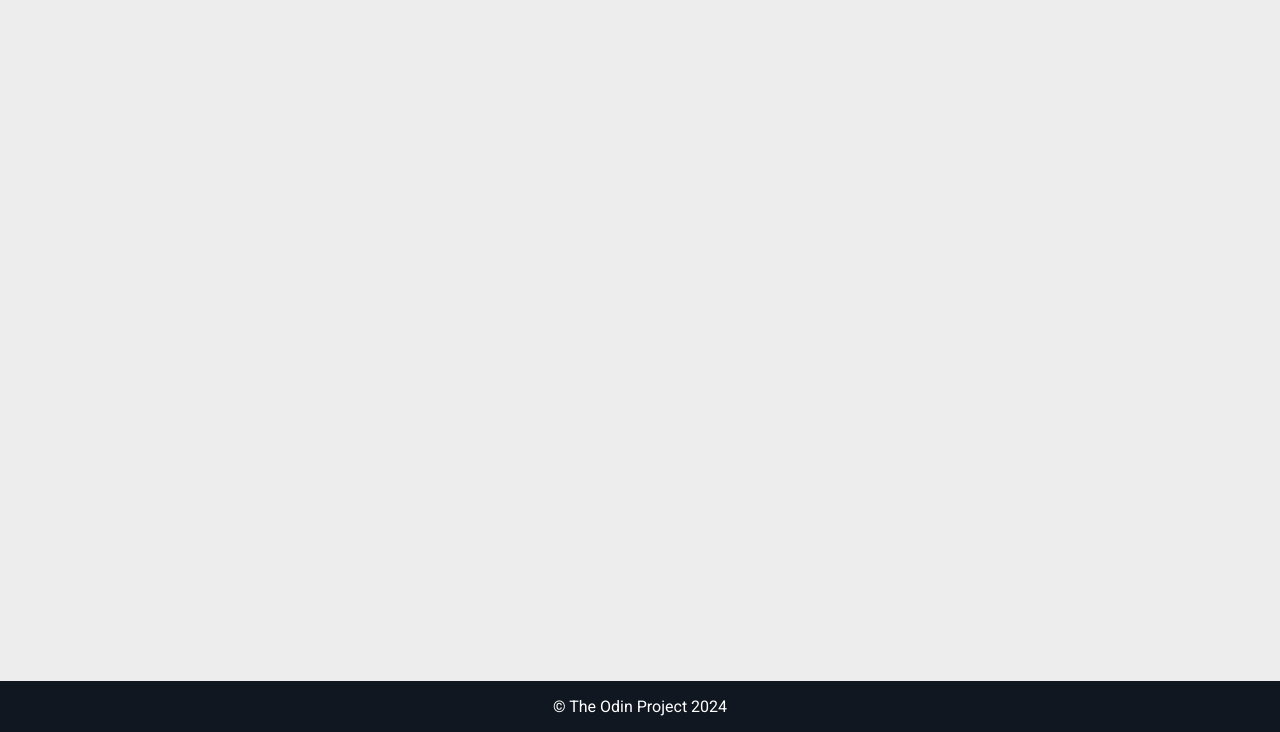
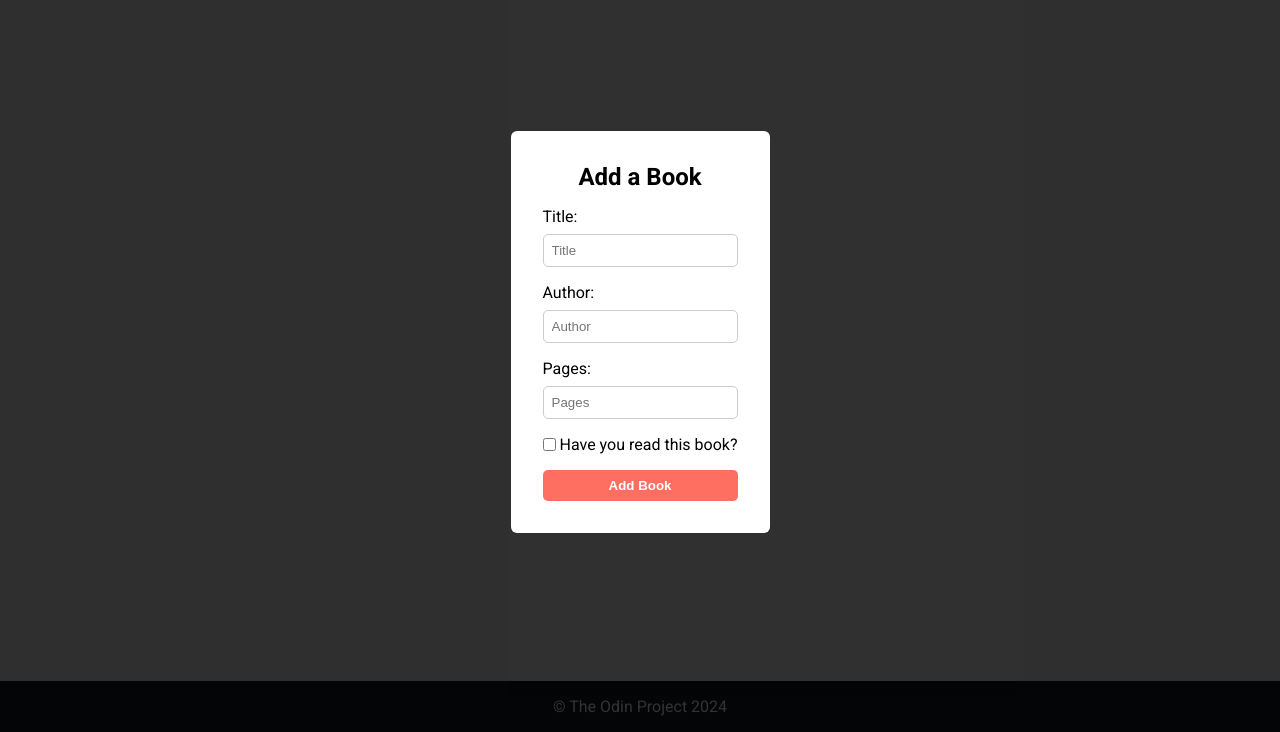
Before and after one commit to Victor-M-Giraldo/library, a plain HTML site: page index.html in a window 1280 px wide. Both pictures are taken after a click on the button "Add Book". Shown: the part 68-800 px from the top of the page. Drawn offline with Linux system fonts and the light colour scheme.

Commit message:
Add a dialog to allow users to add a book to the library

```diff
--- a/index.html
+++ b/index.html
@@ -10,6 +10,26 @@
 </head>
 
 <body>
+    <dialog id="dialog">
+        <form action="" class="add-book-form">
+            <h2 class="form-title">Add a Book</h2>
+            <label for="title" class="form-field-wrapper">
+                Title:
+                <input type="text" id="title" placeholder="Title" required/>
+            </label>
+            <label for="author" class="form-field-wrapper">Author:
+                <input type="text" id="author" placeholder="Author" required/>
+            </label>
+            <label for="pages" class="form-field-wrapper">Pages:
+                <input type="number" id="pages" placeholder="Pages" required min="1"/>
+            </label>
+            <label for="read" class="checkbox-label">
+                <input type="checkbox" id="read" required/>
+                <span>Have you read this book?</span>
+            </label>
+            <button type="submit" id="close-modal" autofocus>Add Book</button>
+        </form>
+    </dialog>
     <header>
         <nav>
             <h1 class="header-text">
@@ -27,4 +47,5 @@
         <p class="footer-text">&copy The Odin Project 2024</p>
     </footer>
 </body>
+
 </html>
--- a/public/css/style.css
+++ b/public/css/style.css
@@ -83,3 +83,89 @@ nav {
     box-shadow: 0 4px 10px rgba(255, 59, 47, 0.4);
     cursor: pointer;
 }
+
+dialog {
+    margin: auto;
+    padding: 2rem;
+    border: none;
+    border-radius: 6px;
+    opacity: 0;
+    /* When we close and open our modal it transitions from display none to being displayed and vice versa */
+    /* Because of this, it doesn't give any time for our transition to take place. allow-discrete fixes this. */
+    transition: opacity 0.3s allow-discrete;
+}
+
+dialog[open] {
+    opacity: 1;
+}
+
+/* Gives a starting style to the dialog for our transition to use. */
+@starting-style {
+    dialog[open] {
+        opacity: 0;
+    }
+}
+
+dialog::backdrop {
+    background-color: rgba(0, 0, 0, 0);
+    transition: all 0.3s allow-discrete;
+}
+
+dialog[open]::backdrop {
+    background: rgba(0, 0, 0, 0.8);
+}
+
+@starting-style {
+    dialog[open]::backdrop {
+        background-color: rgba(0, 0, 0, 0);
+    }
+}
+
+.add-book-form {
+    display: flex;
+    flex-direction: column;
+    gap: 1rem;
+}
+
+.form-field-wrapper {
+    display: flex;
+    flex-direction: column;
+    gap: 0.5rem;
+}
+
+.form-title {
+    text-align: center;
+}
+
+input[type="text"], input[type="number"] {
+    padding: 0.5rem;
+    border: 1px solid #ccc;
+    border-radius: 5px;
+}
+
+input[type="checkbox"] {
+    accent-color: #74992e;
+}
+
+.checkbox-label {
+    display: flex;
+    gap: .25rem;
+    align-items: center;
+}
+
+#close-modal {
+    background-color: var(--button-color);
+    color: white;
+    padding: 0.5rem 1rem;
+    border: none;
+    border-radius: 5px;
+    font-weight: bold;
+    transition: all 0.3s ease;
+}
+
+#close-modal:hover {
+    background-color: var(--button-hover-color);
+    transform: scale(1.1);
+    box-shadow: 0 4px 10px rgba(255, 59, 47, 0.4);
+    cursor: pointer;
+}
--- a/public/js/script.js
+++ b/public/js/script.js
@@ -1,3 +1,13 @@
+const openModal = document.querySelector("#add-book");
+const closeModal = document.querySelector("#close-modal");
+const modal = document.querySelector("#dialog");
+const title = document.querySelector("#title");
+const author = document.querySelector("#author");
+const pages = document.querySelector("#pages");
+const read = document.querySelector("#read");
+
+const library = [];
+
 function Book(title, author, pages, read) {
     if (typeof title !== 'string' || title === '') {
         throw new Error('Title must be a non-empty string');
@@ -24,3 +34,17 @@ function Book(title, author, pages, read) {
 Book.prototype.info = function() {
     return `${this.title} by ${this.author}, ${this.pages} pages, ${this.read ? 'read' : 'not read yet'}`;
 }
+
+openModal.addEventListener('click', (e) => {
+    modal.showModal();
+});
+
+closeModal.addEventListener('click', (e) => {
+    e.preventDefault();
+    modal.close();
+    if (title.value !== '' && author.value !== '' && pages.value !== '') {
+        const book = new Book(title.value, author.value, parseInt(pages.value), read.checked);
+        library.push(book);
+        // Add book to the DOM.
+    }
+});
```
